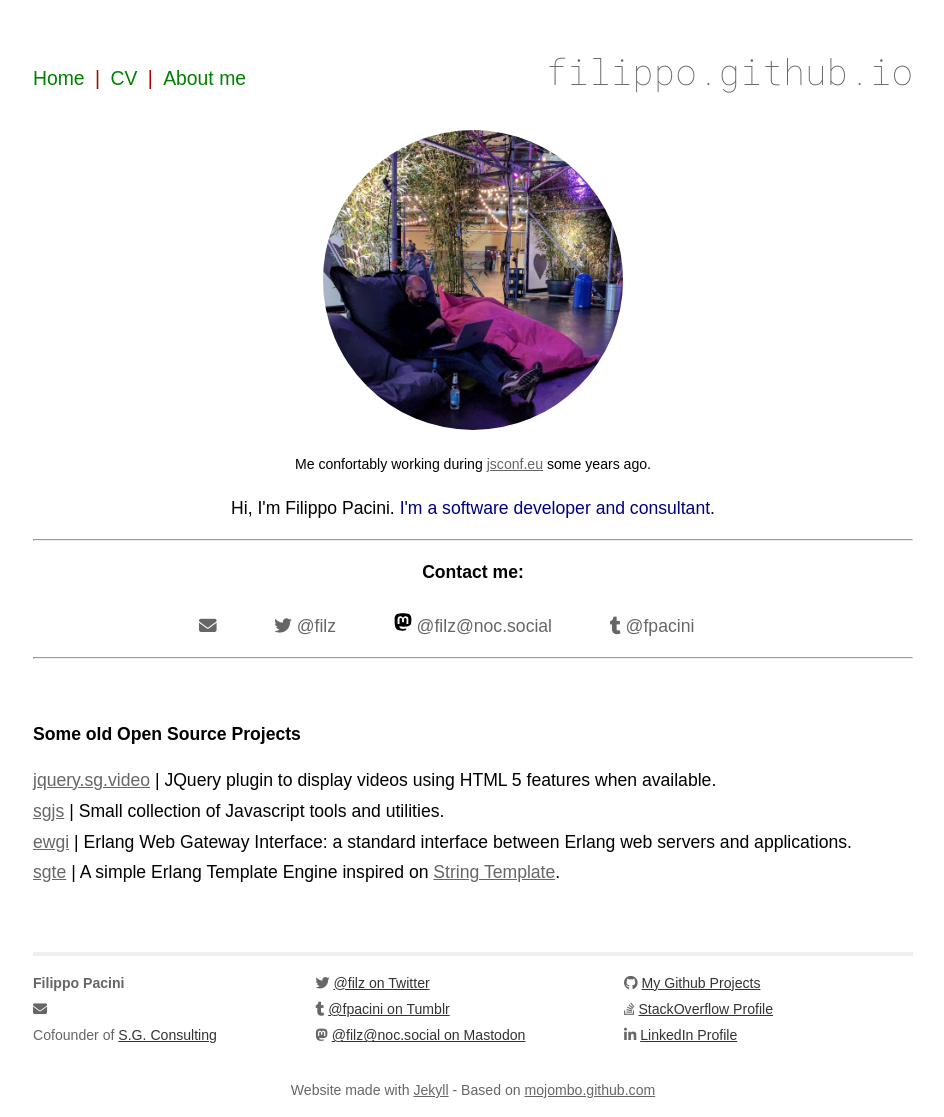
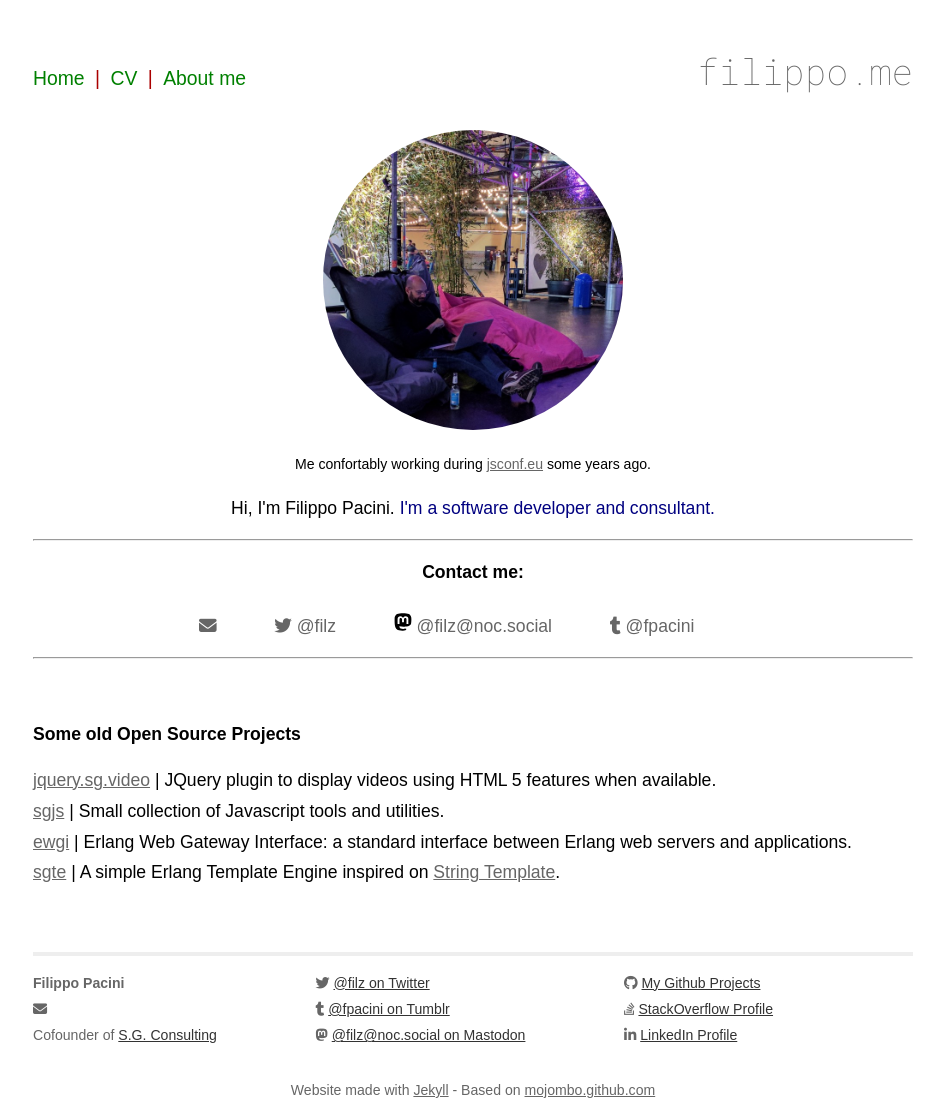
Before and after one commit to filippo/filippo.github.com, a Jekyll site: the page built from index.html, in a window 1280 px wide. Shown: the whole page, without its empty margins (167-1111 px from the left). Built offline with Jekyll 4.4.1, drawn with Linux system fonts in a browser that asks for light colours; nearby versions of some CDN libraries; some web fonts are replaced.

Commit message:
site name updates

```diff
--- a/_layouts/default.html
+++ b/_layouts/default.html
@@ -15,7 +15,7 @@
 <body>
 
 <div class="site">
-  <h1 class="logo"><a href="/">filippo.github.io</a></h1>
+  <h1 class="logo"><a href="/">filippo.me</a></h1>
   <nav>
     <a href="/" class="first">Home</a> |
     <a href="/cv.html">CV</a> |
```
